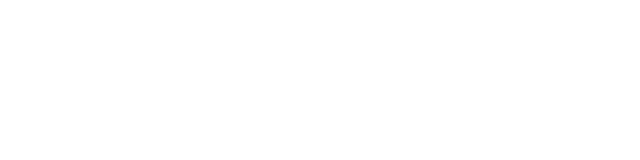
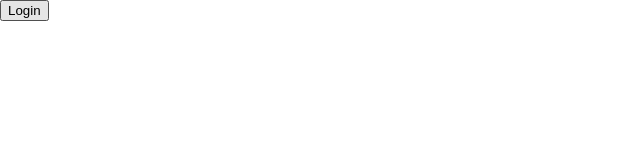
Before and after one commit to alandowling0/react, a React (Create React App) app: page / in a window 1280 px wide. Shown: the top 160 px of the page, without its empty margins (0-640 px from the left). Built offline with nearby package versions, Linux system fonts and the light colour scheme.

Commit message:
basic navigation

```diff
--- a/src/App.js
+++ b/src/App.js
@@ -3,6 +3,7 @@
 import {Login} from './Login';
 import {Home} from './Home';
 import {Details} from './Details';
+import {NotFound} from './NotFound';
 
 class App extends Component {
   render() {
@@ -12,9 +13,11 @@
       <BrowserRouter>
         <div>
           <Switch>
+          <Route exact path={"/"} component={Login}></Route>
             <Route path={"/login"} component={Login}></Route>
             <Route path={"/home"} component={Home}></Route>
             <Route path={"/details"} component={Details}></Route>
+            <Route path={"/*"} component={NotFound}></Route>
           </Switch>
         </div>
       </BrowserRouter>
--- a/src/Home.js
+++ b/src/Home.js
@@ -1,11 +1,16 @@
 import React, { Component } from 'react';
 
 export class Home extends Component {
+
+    onDetailsButtonClicked() {
+        this.props.history.push("/details");
+    }
+
     render() {
         return (
         <div>
             <div>Home Page</div>
-        <button>Details</button>
+            <button onClick={this.onDetailsButtonClicked.bind(this)}>Details</button>
         </div>
         );
     }
--- a/src/Login.js
+++ b/src/Login.js
@@ -1,9 +1,14 @@
 import React, { Component } from 'react';
 
 export class Login extends Component {
+
+    onLoginButtonClicked() {
+        this.props.history.push("/home");
+    }
+
     render() {
-      return (
-        <button>Login</button>
-      );
+        return (
+            <button onClick={this.onLoginButtonClicked.bind(this)}>Login</button>
+        );
     }
-  }
+}
--- /dev/null
+++ b/src/NotFound.js
@@ -0,0 +1,9 @@
+import React, { Component } from 'react';
+
+export class NotFound extends Component {
+  render() {
+    return (
+        <div>Not Found</div>
+    );
+  }
+}
```
Lines whose indentation alone changed are shown as unchanged.
